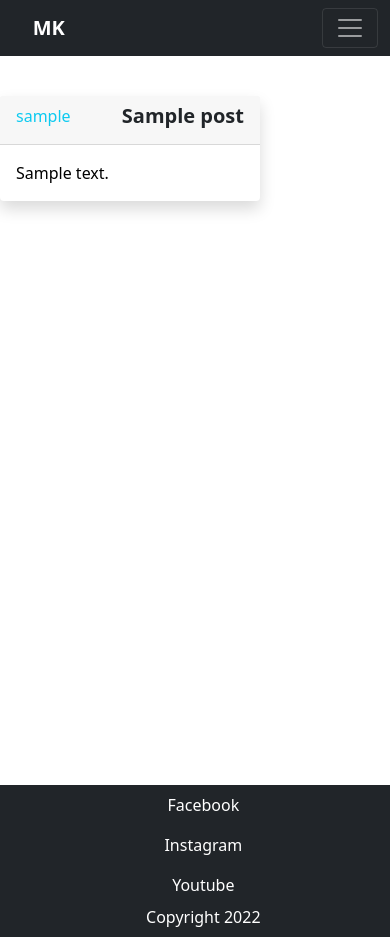
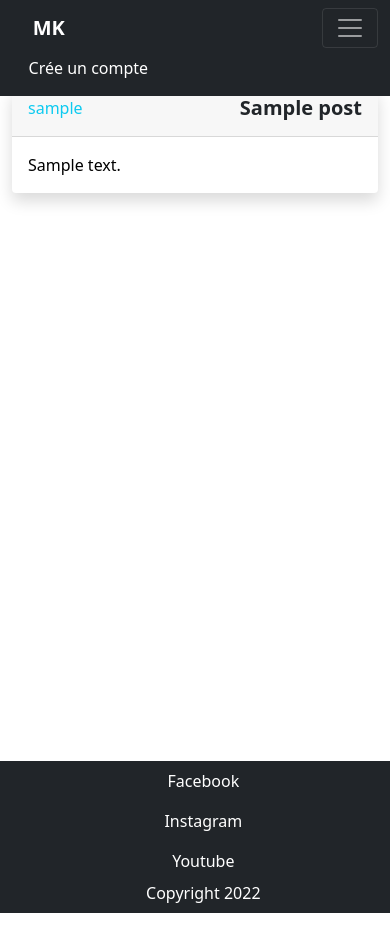
Before and after one commit to Fahazavana/MK-Forum, a Django app: page / in a window 390 px wide, after a click that opens the changed part. After the commit the page ends 913 px from the top, so only its background shows below. Run offline with Django 4.2, Linux system fonts and the light colour scheme; tables that the repository leaves empty hold one stand-in row (values such as "Sample post"); some libraries are stand-ins or nearby versions; some web fonts are replaced.

Commit message:
👌 IMPROVE: read,base template

```diff
--- a/templates/base.html
+++ b/templates/base.html
@@ -1,7 +1,6 @@
 {% load static%}
 <!DOCTYPE html>
 <html lanh="fr">
-
     <head>
         <meta charset="utf-8" />
         <meta http-equiv="X-UA-Compatible" content="IE=edge" />
@@ -10,7 +9,10 @@
 
         <!-- Botstrap core -->
         <link href="{% static 'bs5/css/bootstrap.min.css'%}" rel="stylesheet" />
-  <link rel="stylesheet" href="{% static 'fontawesome/css/all.min.css'%}">
+        <link
+            rel="stylesheet"
+            href="{% static 'fontawesome/css/all.min.css'%}"
+        />
 
         <!-- Custom Css -->
         <link href="{% static 'css/styles.css'%}" rel="stylesheet" />
@@ -21,36 +23,67 @@
         <nav class="navbar navbar-expand-md navbar-dark bg-dark fixed-top">
             <div class="container-xxl">
                 <a href="" class="navbar-brand">
-          <span class="fw-bold"><i class="fas fa-book-open"></i> MK </span>
+                    <span class="fw-bold"
+                        ><i class="fas fa-book-open"></i> MK
+                    </span>
                 </a>
                 {% if user.is_authenticated %}
                 <a href="" class="nav-link d-none d-md-block">
-          <span class="nav-item text-white"><i class="fas fa-user"></i> Profile </span>
+                    <span class="nav-item text-white"
+                        ><i class="fas fa-user"></i> Profile
+                    </span>
                 </a>
                 <a href="" class="nav-link d-none d-md-block">
-          <span class="nav-item text-white"><i class="fas fa-plus"></i> Publier</span>
+                    <span class="nav-item text-white"
+                        ><i class="fas fa-plus"></i> Publier</span
+                    >
                 </a>
                 {% endif %}
                 <!-- Togle button for mobile-->
-        <button class="navbar-toggler" type="button" data-bs-toggle="collapse" data-bs-target="#main-nav"
-          aria-controls="main-nav" aria-expanded="false" aria-label="Toggle navigation">
+                <button
+                    class="navbar-toggler"
+                    type="button"
+                    data-bs-toggle="collapse"
+                    data-bs-target="#main-nav"
+                    aria-controls="main-nav"
+                    aria-expanded="false"
+                    aria-label="Toggle navigation"
+                >
                     <span class="navbar-toggler-icon"></span>
                 </button>
 
-        <div class="collapse navbar-collapse justify-content-end align-center" id="main-nav">
+                <div
+                    class="collapse navbar-collapse justify-content-end align-center"
+                    id="main-nav"
+                >
                     <ul class="navbar-nav">
                         {% if user.is_authenticated %}
                         <li class="nav-item d-md-none">
-              <a href="" class="nav-link"><i class="fas fa-user"></i> Profile</a>
+                            <a href="" class="nav-link text-white"
+                                ><i class="fas fa-user"></i> Profile</a
+                            >
                         </li>
                         <li class="nav-item d-md-none">
-              <a href="#Connexion" class="nav-link text-white"><i class="fas fa-plus"></i> Publier</a>
+                            <a href="#Connexion" class="nav-link text-white"
+                                ><i class="fas fa-plus"></i> Publier</a
+                            >
                         </li>
                         <li class="nav-item">
-              <a href="#" class="nav-link text-white"><i class="fas fa-cog"></i> Paramètre</a>
+                            <a href="#" class="nav-link text-white"
+                                ><i class="fas fa-cog"></i> Paramètre</a
+                            >
                         </li>
                         <li class="nav-item">
-              <a href="" class="nav-link text-white"><i class="fas fa-sign-out-alt"></i> Déconnexion</a>
+                            <a href="" class="nav-link text-white"
+                                ><i class="fas fa-sign-out-alt"></i>
+                                Déconnexion</a
+                            >
+                        </li>
+                        {% else %}
+                        <li class="nav-item">
+                            <a href="" class="nav-link text-white"
+                                ><i class="fas fa-plus"></i> Crée un compte</a
+                            >
                         </li>
                         {% endif %}
                     </ul>
@@ -59,25 +92,40 @@
         </nav>
         <!-- main image & intro -->
         <main>
-    {% block corps %}{% endblock%}
+            <div class="container">
+                <div class="row">
+                    <div class="col-md-8">{% block corps %} {% endblock%}</div>
+                    <div class="col-md-3">
+                      {% block aside %}{% endblock%}
+                    </div>
+                </div>
+            </div>
         </main>
         <!-- Footer -->
         <footer class="footer mt-5 p-2 bg-dark">
             <div class="container-lg">
                 <div class="row gap-3 justify-content-center mb-2">
-        <div class="col-lg-3 text-white text-center"> <i class="fab fa-facebook"></i> Facebook</div>
-        <div class="col-lg-3 text-white text-center"><i class="fab fa-instagram"></i> Instagram</div>
-        <div class="col-lg-3 text-white text-center"><i class="fab fa-youtube"></i> Youtube</div>
+                    <div class="col-lg-3 text-white text-center">
+                        <i class="fab fa-facebook"></i> Facebook
+                    </div>
+                    <div class="col-lg-3 text-white text-center">
+                        <i class="fab fa-instagram"></i> Instagram
+                    </div>
+                    <div class="col-lg-3 text-white text-center">
+                        <i class="fab fa-youtube"></i> Youtube
+                    </div>
                 </div>
                 <div class="row">
-        <div class="col-lg-12 text-white ">
-          <div class="text-center"><i class="far fa-copyright"></i> Copyright 2022</span>
+                    <div class="col-lg-12 text-white">
+                        <div class="text-center">
+                            <i class="far fa-copyright"></i> Copyright 2022
+                        </div>
                     </div>
                 </div>
             </div>
         </footer>
         <!-- bootstrap js -->
         <script src="{% static 'bs5/js/bootstrap.bundle.min.js' %}"></script>
-  <script src="{% static 'fontawesome/js/all.min.js' %}"> </script>
+        <script src="{% static 'fontawesome/js/all.min.js' %}"></script>
     </body>
 </html>
--- a/templates/forum/index.html
+++ b/templates/forum/index.html
@@ -1,21 +1,15 @@
-{% extends 'base.html' %} {% block corps%}
-<div class="container">
-
-    {% for post in posts %}
-    <div class="row mt-4">
-	<div class="card col-8 border-0 shadow p-0">
-        <div class="card-header d-flex justify-content-between">
-            <a href="" class="text-info d-block">{{post.authorPost}}</a>
-            <h5 class="text-center fw-bold card-titre">
-                {{ post.titlePost }}
-            </h5>
-        </div>
-        <div class="card-body">
-            <a href="{% url 'forum_app:read' post.pk %}" class="card-link text-black text-decoration-none"><p class="card-text">{{post.contentPost|truncatewords:15}}</p></a
-            >
-        </div>
+{% extends 'base.html' %} {% block corps%} {% for post in posts %}
+<div class="card border-0 shadow p-0 mt-3">
+    <div class="card-header d-flex justify-content-between">
+        <a href="" class="text-info d-block">{{post.authorPost}}</a>
+        <h5 class="text-center fw-bold card-titre">{{ post.titlePost }}</h5>
+    </div>
+    <div class="card-body">
+        <a
+            href="{% url 'forum_app:read' post.pk %}"
+            class="card-link text-black text-decoration-none"
+            ><p class="card-text">{{post.contentPost|truncatewords:15}}</p></a
+        >
     </div>
 </div>
-    {% endfor %}
-</div>
-{%endblock%}
+{% endfor %} {%endblock%}
```
Also changed, not shown: templates/forum/read.html (+9 -12 lines). Lines whose indentation alone changed are shown as unchanged.
